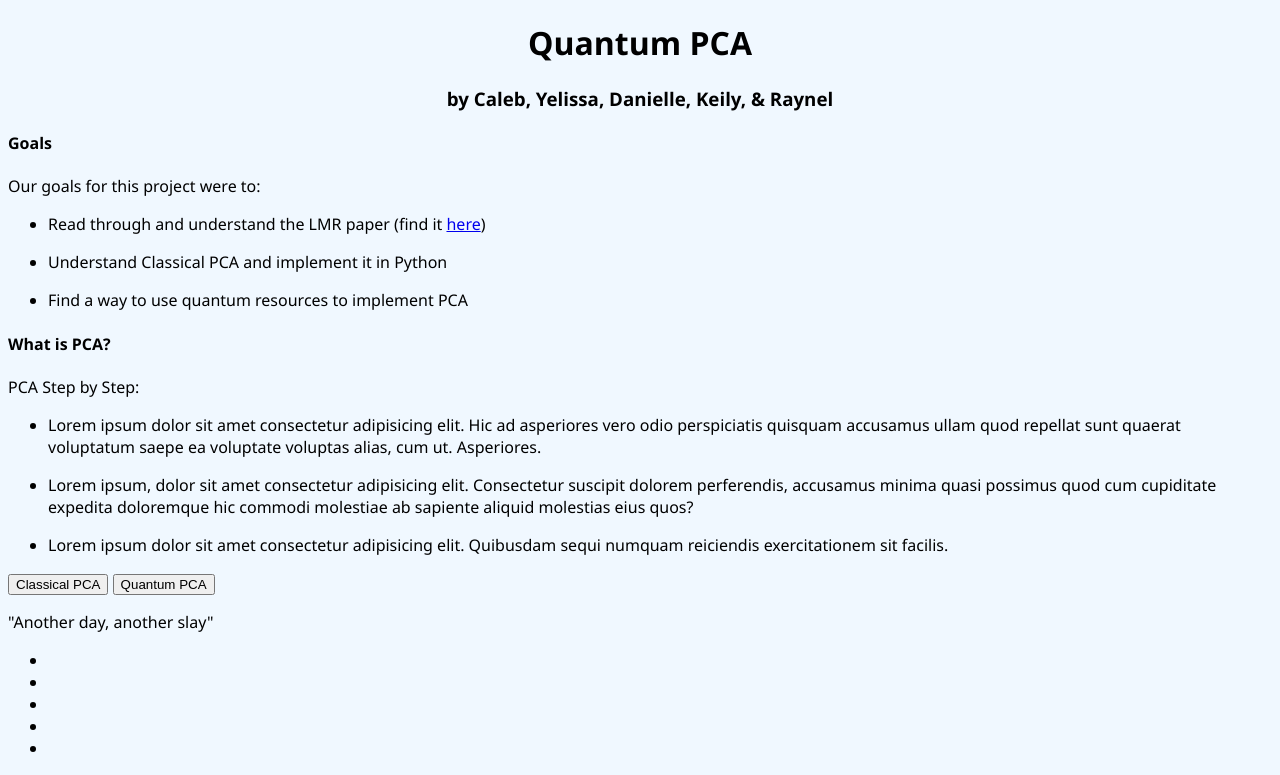
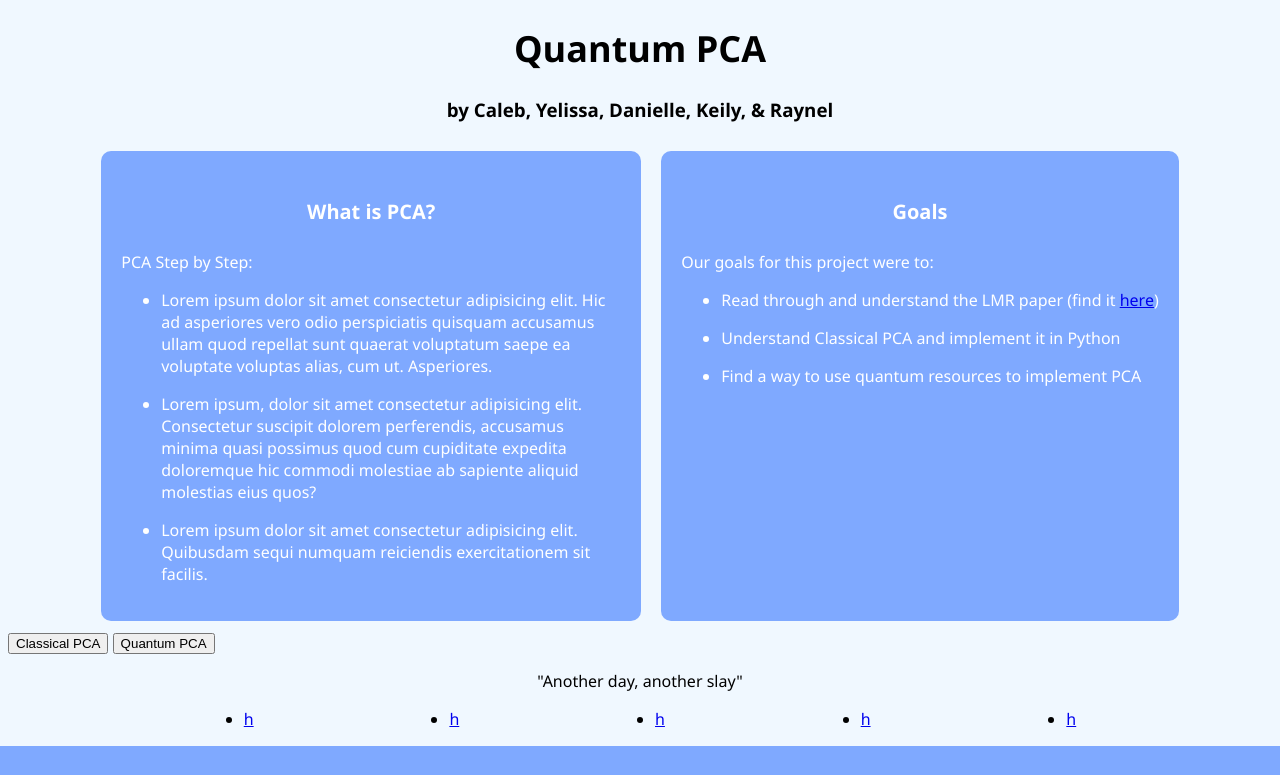
Before and after one commit to danielleodigie/qpcademo, a PHP site: page / in a window 1280 px wide. Shown: the part 70-845 px from the top of the page. After the commit the page ends 816 px from the top, so only its background shows below. Run offline with PHP 8.4, Linux system fonts and the light colour scheme.

Commit message:
Small styling additions

```diff
--- a/index.html
+++ b/index.html
@@ -5,7 +5,7 @@
     <meta http-equiv="X-UA-Compatible" content="IE=edge">
     <meta name="viewport" content="width=device-width, initial-scale=1.0">
     <title>QxQ Quantum PCA</title>
-    <link rel="stylesheet" href="styles.css">
+    <link rel="stylesheet" href="/styles/styles.css">
 
 </head>
 <body>
@@ -25,6 +25,16 @@
             <h1>Quantum PCA</h1>
             <h3>by Caleb, Yelissa, Danielle, Keily, & Raynel</h3>
         </div>
+        <div class="notes">
+            <div class="container">
+                <h4>What is PCA?</h4>
+                <p>PCA Step by Step:</p>
+                <ul>
+                    <li><p>Lorem ipsum dolor sit amet consectetur adipisicing elit. Hic ad asperiores vero odio perspiciatis quisquam accusamus ullam quod repellat sunt quaerat voluptatum saepe ea voluptate voluptas alias, cum ut. Asperiores.</p></li>
+                    <li><p>Lorem ipsum, dolor sit amet consectetur adipisicing elit. Consectetur suscipit dolorem perferendis, accusamus minima quasi possimus quod cum cupiditate expedita doloremque hic commodi molestiae ab sapiente aliquid molestias eius quos?</p></li>
+                    <li><p>Lorem ipsum dolor sit amet consectetur adipisicing elit. Quibusdam sequi numquam reiciendis exercitationem sit facilis.</p></li>
+                </ul>
+            </div>
             <div class="container">
                 <h4>Goals</h4>
                 <p>Our goals for this project were to:</p>
@@ -34,27 +44,20 @@
                     <li><p>Find a way to use quantum resources to implement PCA</p></li>
                 </ul>
             </div>
-        <div class="container">
-            <h4>What is PCA?</h4>
-            <p>PCA Step by Step:</p>
-            <ul>
-                <li><p>Lorem ipsum dolor sit amet consectetur adipisicing elit. Hic ad asperiores vero odio perspiciatis quisquam accusamus ullam quod repellat sunt quaerat voluptatum saepe ea voluptate voluptas alias, cum ut. Asperiores.</p></li>
-                <li><p>Lorem ipsum, dolor sit amet consectetur adipisicing elit. Consectetur suscipit dolorem perferendis, accusamus minima quasi possimus quod cum cupiditate expedita doloremque hic commodi molestiae ab sapiente aliquid molestias eius quos?</p></li>
-                <li><p>Lorem ipsum dolor sit amet consectetur adipisicing elit. Quibusdam sequi numquam reiciendis exercitationem sit facilis.</p></li>
-            </ul>
         </div>
+
         <div>
             <button>Classical PCA</button>
             <button>Quantum PCA</button>
         </div>
         <footer>
             <p>"Another day, another slay"</p>
-            <ul>
-                <li><a href="#"></a></li>
-                <li><a href="#"></a></li>
-                <li><a href="#"></a></li>
-                <li><a href="#"></a></li>
-                <li><a href="#"></a></li>
+            <ul class="contact">
+                <li><a href="#">h</a></li>
+                <li><a href="#">h</a></li>
+                <li><a href="#">h</a></li>
+                <li><a href="#">h</a></li>
+                <li><a href="#">h</a></li>
             </ul>
         </footer>
     </div>
--- a/styles/styles.css
+++ b/styles/styles.css
@@ -1,9 +1,12 @@
 body{
     background-color: aliceblue;
-    font-family: 'Segoe UI', Tahoma, Geneva, Verdana, sans-serif;
+    font-family: 'Segoe UI', Tahoma, Geneva, Verdana, sans-serif
 }
 #title{
     text-align: center;
+}
+#title h1{
+    font-size: 36px;
 }
 #nav {
     display: flex;
@@ -25,3 +28,30 @@
     margin: 10px 10px;
     text-decoration: none;
 }
+.notes{
+    display: flex;
+    flex-direction: row;
+    justify-content: center;
+    flex-wrap: wrap;
+}
+.container{
+    background-color: rgb(127, 169, 255);
+    padding: 20px;
+    border-radius: 10px;
+    margin: 10px;
+    max-width: 500px;
+    color: white;
+}
+.container h4{
+    text-align: center;
+    font-size: 20px;
+}
+footer p {
+    text-align: center;
+}
+.contact{
+    display: flex;
+    flex-direction: row;
+    justify-content: space-evenly;
+    flex-wrap: wrap;
+}
```
Lines whose indentation alone changed are shown as unchanged.
